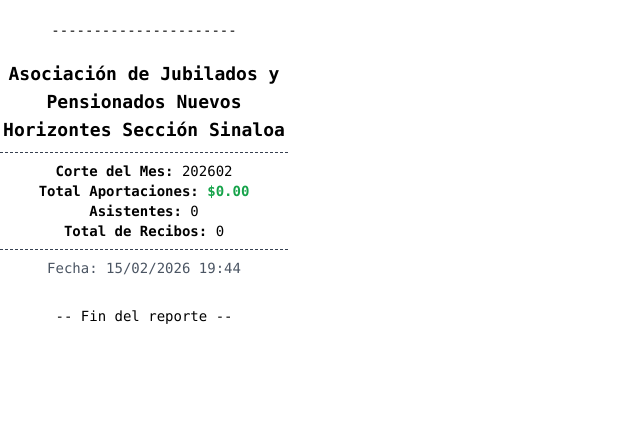
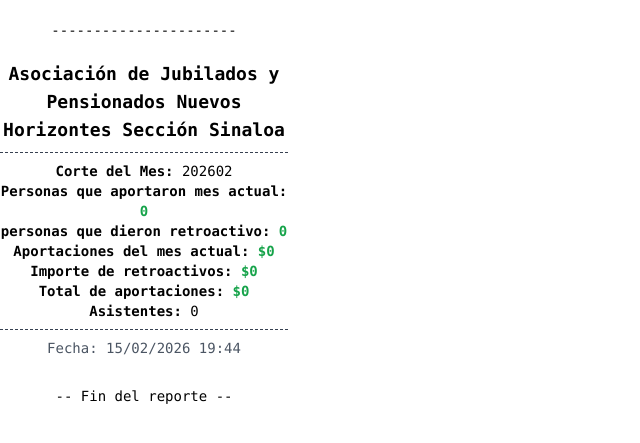
Before and after one commit to leomontano/jubilados, a Laravel app: page /corte/print in a window 1280 px wide. Shown: the top 443 px of the page, without its empty margins (0-640 px from the left). Run offline with Laravel 12, Linux system fonts and the light colour scheme; data comes from the database, SQL or seed files in the repository; tables that the repository leaves empty hold one stand-in row (values such as "Sample post"); some libraries are stand-ins or nearby versions.

Commit message:
Se corrigió reporte de cortes

```diff
--- a/app/Http/Controllers/CorteController.php
+++ b/app/Http/Controllers/CorteController.php
@@ -7,6 +7,8 @@ use Illuminate\Http\Request;
 use App\Models\General;
 use App\Models\Recibo;
 use App\Models\Asistencia;
+use App\Http\Controllers\ReciboController;
+
 
 class CorteController extends Controller
 {
@@ -20,11 +22,9 @@ class CorteController extends Controller
         $recibos = Recibo::where('aniomes', $aniomes)
             ->where('cancelado', false)
             ->get();
-
         $totalImporte = $recibos->where('cancelado', 0)->sum('importe');
         $totalAsistentes = $recibos->where('asistio', true)->where('cancelado', true)->count();
         $totalCancelado = $recibos->where('cancelado', false)->count();
-
         return view('corte.index', compact('general', 'totalImporte', 'totalAsistentes', 'totalCancelado'));
     }
 
@@ -34,13 +34,15 @@ class CorteController extends Controller
         $general = General::firstOrFail();
         $aniomes = $general->aniomes;
 
+        $reciboController = new ReciboController();
+        $resultados=$reciboController->resumenRecibos($aniomes);
 
         $anio= substr($aniomes, 0, 4);
         $mes= substr($aniomes, 4, 2);
 
-        $recibos = Recibo::where('aniomes', $aniomes)
-            ->where('cancelado', false)
-            ->get();
+        // $recibos = Recibo::where('aniomes', $aniomes)
+        //     ->where('cancelado', false)
+        //     ->get();
 
         // $totalRecibos = Recibo::whereMonth('created_at', $mes)
         //     ->whereYear('created_at', $anio)
@@ -54,8 +56,6 @@ class CorteController extends Controller
             ->where('cancelado', true)
             ->count();
 
-        $totalImporte = $recibos->sum('importe');
-   //     $totalAsistentes = $recibos->where('asistio', true)->count();
 
         $totalAsistentes = Asistencia::whereMonth('fecha', $mes)
              ->whereYear('fecha', $anio)
@@ -65,7 +65,7 @@ class CorteController extends Controller
 
 
 
-        return view('corte.print', compact('general', 'totalImporte', 'totalAsistentes','totalCancelado', 'recibos'));
+        return view('corte.print', compact('general', 'totalAsistentes','totalCancelado', 'resultados'));
     }
 
     public function printDetalle()
--- a/app/Http/Controllers/ReciboController.php
+++ b/app/Http/Controllers/ReciboController.php
@@ -5,6 +5,7 @@ use App\Models\Recibo;
 use App\Models\Asociado;
 use App\Models\General;
 use App\Models\Asistencia;
+use Illuminate\Support\Facades\DB;
 
 
 use Barryvdh\Debugbar\Facades\Debugbar;
@@ -35,6 +36,21 @@ class ReciboController extends Controller
             $mes = $hoy->month;
             $anio = $hoy->year;
         }
+        $general = General::first();
+        $cuota = $general->cuota;
+        $aniomes = $anio . str_pad($mes, 2, '0', STR_PAD_LEFT);
+        if($aniomes>$general->aniomes){
+            $aniomes=$general->aniomes;
+            $mes = substr($aniomes,4,2);
+            $anio = substr($aniomes,0,4);
+        }
+
+        $fechaString = $anio.'-'.$mes.'-01';
+
+        $fecha = Carbon::parse($fechaString);
+        $fecha->locale('es');
+
+        $nombremes = $fecha->translatedFormat('F Y'); // marzo
 
         $recibos = Recibo::with('asociado')
             ->whereMonth('created_at', $mes)
@@ -43,18 +59,37 @@ class ReciboController extends Controller
             ->orderBy('created_at', 'desc')
             ->paginate(10);
 
-        $totalMes = Recibo::whereMonth('created_at', $mes)
-            ->whereYear('created_at', $anio)
-            ->where('cancelado', false)
-            ->sum('importe');
+// para el resumen total
 
-        $totalRecibos = Recibo::whereMonth('created_at', $mes)
-            ->whereYear('created_at', $anio)
-            ->where('cancelado', false)
-            ->selectRaw('COUNT(*) as totalRecibos')
-            ->first();
+    // Subconsulta
+        $subtotales = DB::table('recibos')
+            ->select(
+                'aniomes',
+                'matricula',
+                DB::raw('SUM(importe) as total_por_matricula'),
+                DB::raw('COUNT(*) as numero_recibos')
+            )
+            ->where('cancelado', 0)
+            ->where('aniomes',$aniomes)
+            ->groupBy('aniomes', 'matricula');
 
-
+        // Consulta principal
+        $resultados = DB::query()
+            ->fromSub($subtotales, 'subtotales')
+            ->select(
+                'aniomes',
+                'total_por_matricula',
+                DB::raw('SUM(total_por_matricula) as total_mes'),
+                DB::raw('SUM(numero_recibos) as numero_recibos'),
+                DB::raw('COUNT(*) as personas')
+            )
+            ->groupBy('aniomes', 'total_por_matricula')
+            ->orderBy('aniomes')
+            ->orderBy('total_por_matricula')
+            ->get();
+       // dd($resultados);
+            $resultados=$this->resumenRecibos($aniomes);
+          //  dd($resultados);
 
 
         // $totalCancelado = Recibo::whereMonth('created_at', $mes)
@@ -68,60 +103,40 @@ class ReciboController extends Controller
             ->selectRaw('COUNT(*) as totalCancelados, SUM(importe) as sumaCancelados')
             ->first();
 
-// La siguiente rutina es para contar los extemporaneos o extras
+        return view('recibos.index', compact('recibos', 'cancelados', 'mes', 'anio', 'nombremes','resultados','cuota'));
+    }
 
-        $cuota = General::first()->cuota;
+    public function resumenRecibos($aniomes)
+    {
+    // Subconsulta
+        $subtotales = DB::table('recibos')
+            ->select(
+                'aniomes',
+                'matricula',
+                DB::raw('SUM(importe) as total_por_matricula'),
+                DB::raw('COUNT(*) as numero_recibos')
+            )
+            ->where('cancelado', 0)
+            ->where('aniomes',$aniomes)
+            ->groupBy('aniomes', 'matricula');
 
-        $aniomes = $anio . str_pad($mes, 2, '0', STR_PAD_LEFT);
-
-        $totales = Recibo::where('aniomes', $aniomes)
-            ->where('cancelado', false)
-            ->selectRaw('SUM(importe) as total')
-            ->groupBy('matricula')
+        // Consulta principal
+        $resultados = DB::query()
+            ->fromSub($subtotales, 'subtotales')
+            ->select(
+                'aniomes',
+                'total_por_matricula',
+                DB::raw('SUM(total_por_matricula) as total_mes'),
+                DB::raw('SUM(numero_recibos) as numero_recibos'),
+                DB::raw('COUNT(*) as personas')
+            )
+            ->groupBy('aniomes', 'total_por_matricula')
+            ->orderBy('aniomes')
+            ->orderBy('total_por_matricula')
             ->get();
 
-        $mayoresCuota = $totales->where('total', '>', $cuota);
-
-        $cantidadMayoresCuota = $mayoresCuota->count();
-        $sumaMayoresCuota     = $mayoresCuota->sum('total');
-
-
-
-        $importeMasRepetido = Recibo::where('aniomes', $aniomes)
-            ->where('cancelado', false)
-            ->selectRaw('COUNT(*) as total, importe')
-            ->groupBy('importe')
-            ->orderByDesc('total')
-            ->first();
-
-        //    dd($importeMasRepetido);
-        $importe_retroactivos=$sumaMayoresCuota - ($importeMasRepetido->importe * $cantidadMayoresCuota);
-
-
-
-
-        return view('recibos.index', compact('recibos', 'totalMes', 'cancelados', 'mes', 'anio', 'totalRecibos','cantidadMayoresCuota','sumaMayoresCuota','importeMasRepetido','importe_retroactivos'));
-
-        // $hoy = Carbon::now();
-
-        // // Filtrar recibos del mes actual y unir con asociados
-        // $recibos = Recibo::with('asociado')
-        //     ->whereMonth('created_at', $hoy->month)
-        //     ->whereYear('created_at', $hoy->year)
-        //     ->where('cancelado', false)
-        //     ->orderBy('created_at', 'desc')
-        //     ->paginate(5); // 👈 Paginación de 15 en 15
-
-        // // Total general del mes actual
-        // $totalMes = Recibo::whereMonth('created_at', $hoy->month)
-        //     ->whereYear('created_at', $hoy->year)
-        //     ->sum('importe');
-
-        // return view('recibos.index', compact('recibos', 'totalMes'));
-     //   return view('recibos.index',['recibos', 'totalMes']);
+        return $resultados;
     }
-
-
 
     public function indexmatricula($matricula)
     {
--- a/resources/views/corte/print.blade.php
+++ b/resources/views/corte/print.blade.php
@@ -33,6 +33,28 @@
 
 
 </head>
+
+    @php
+        $total_mesT=0;
+        $numero_recibosT=0;
+        $personasT=0;
+        $importe_retroactivos=0;
+        $personas_con_retroactivos=0;
+        $cuotames=0;
+        foreach ($resultados as $resultado) {
+            if($cuotames==0){
+                $cuotames=$resultado->total_por_matricula;
+            } else {
+                $importe_retroactivos+= ($resultado->total_por_matricula-$cuotames )* $resultado->personas;
+                $personas_con_retroactivos+=$resultado->personas;
+            }
+            $total_mesT+=$resultado->total_mes;
+            $numero_recibosT+=$resultado->numero_recibos;
+            $personasT+=$resultado->personas;
+        }
+        $aportacionesdelmes=$total_mesT-$importe_retroactivos;
+    @endphp
+
 <body onload="window.print(); window.onafterprint = function(){ window.location.href='{{ route('asociados.index') }}'; }">
     <div class="w-72 mx-auto text-center font-mono text-sm">
 
@@ -48,18 +70,29 @@
         <div class="border-t border-dashed border-gray-700 my-2"></div>
 
         <p><span class="font-semibold">Corte del Mes:</span> {{ $general->aniomes }}</p>
-        <p><span class="font-semibold">Total Aportaciones:</span>
-           <span class="text-green-600 font-bold">${{ number_format($totalImporte, 2) }}</span>
+
+        <p><span class="font-semibold">Personas que aportaron mes actual:</span>
+           <span class="text-green-600 font-bold">{{ number_format($personasT) }}</span>
         </p>
+        <p><span class="font-semibold">personas que dieron retroactivo:</span>
+           <span class="text-green-600 font-bold">{{ number_format($personas_con_retroactivos) }}</span>
+        </p>
+
+        <p><span class="font-semibold">Aportaciones del mes actual:</span>
+           <span class="text-green-600 font-bold">${{ number_format($total_mesT - $importe_retroactivos) }}</span>
+        </p>
+        <p><span class="font-semibold">Importe de retroactivos:</span>
+           <span class="text-green-600 font-bold">${{ number_format($importe_retroactivos) }}</span>
+        </p>
+
+        <p><span class="font-semibold">Total de aportaciones:</span>
+           <span class="text-green-600 font-bold">${{ number_format($total_mesT) }}</span>
+        </p>
+
+
         @if ($totalAsistentes)
             <p><span class="font-semibold">Asistentes:</span> {{ $totalAsistentes->totalAsistentes }}</p>
         @endif
-
-
-        @if ($recibos)
-            <p><span class="font-semibold">Total de Recibos:</span> {{ $recibos->count() }}</p>
-        @endif
-
         @if ($totalCancelado)
             <p><span class="font-semibold">Recibos cancelados:</span> {{ $totalCancelado }}</p>
         @endif
```
Also changed, not shown: resources/views/recibos/index.blade.php (+85 -27 lines).
